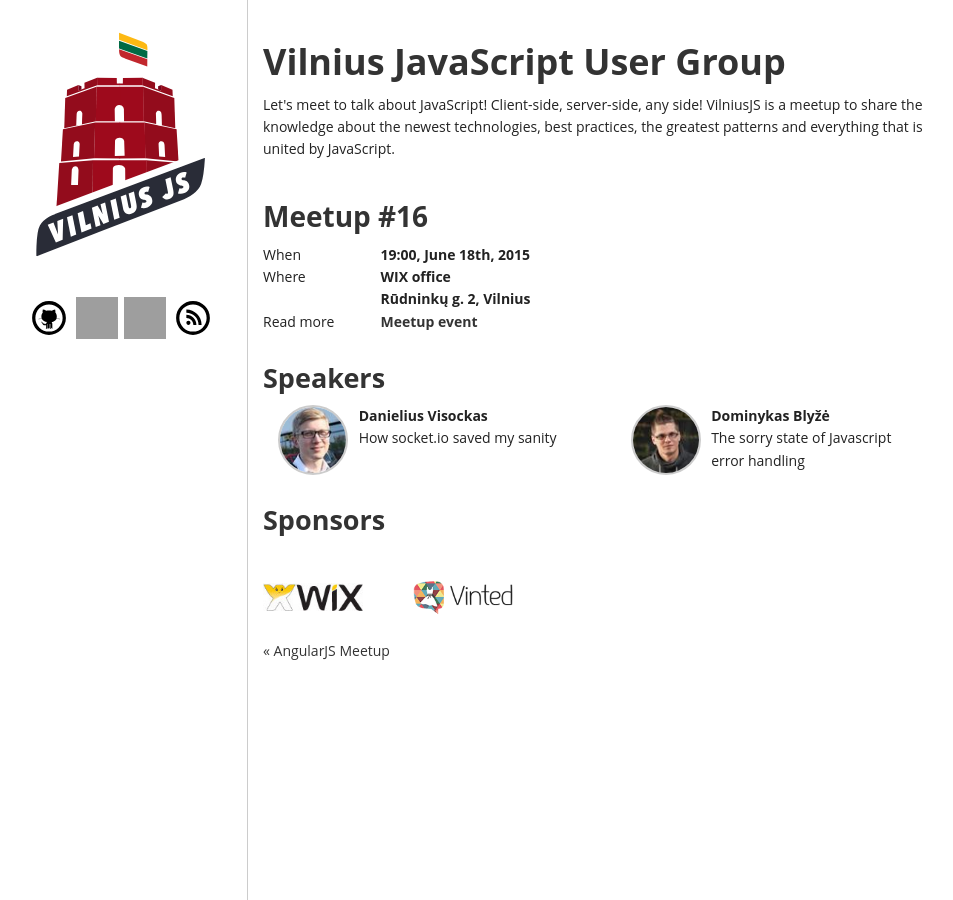
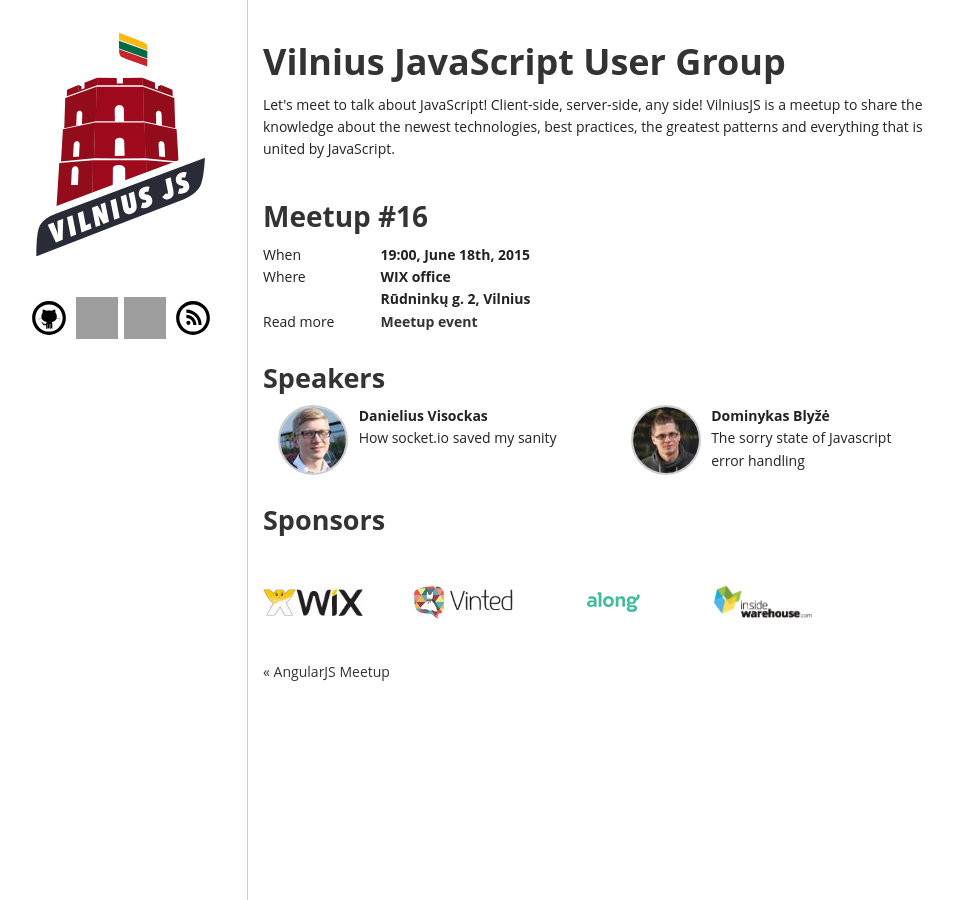
Before and after one commit to VilniusJS/vilniusjs.lt, a Jekyll site: the page built from _posts/2015-06-18-meetup16.html, in a window 1280 px wide. Shown: the whole page, without its empty margins (157-1110 px from the left). Built offline with Jekyll 4.4.1, drawn with Linux system fonts in a browser that asks for light colours; comment, search, counter and statistics services are not loaded; grey boxes are pictures that could not be loaded.

Commit message:
fix sponsors of meetup 16

```diff
--- /dev/null
+++ b/_includes/alongapp.html
@@ -0,0 +1,4 @@
+<a href="http://www.alongapp.com/">
+  <div class="sponsor alongapp">
+  </div>
+</a>
--- a/_posts/2015-06-18-meetup16.html
+++ b/_posts/2015-06-18-meetup16.html
@@ -51,8 +51,10 @@
 
 <h3>Sponsors</h3>
 <div class="row">
-  <div class="ten columns">
+  <div class="columns">
     {% include wix.html %}
     {% include vinted.html %}
+    {% include alongapp.html %}
+    {% include insidewarehouse.html %}
   </div>
 </div>
--- a/css/style.css
+++ b/css/style.css
@@ -118,6 +118,20 @@
   margin-right: 50px;
 }
 
+/*
+.SPONSOR {
+  background-image: url(../img/FILENAME);
+  height: HEIGHT;
+  margin-top: (110-HEIGHT)/2;
+}
+*/
+
+.alongapp {
+  background-image: url(../img/alongapp.png);
+  height: 75px;
+  margin-top: 17px;
+}
+
 .hub {
   background-image: url(../img/hub.png);
   width: 70px;
@@ -128,14 +142,14 @@
 
 .vinted {
   background-image: url(../img/vinted.png);
-  height: 41px;
-  margin-top: 30px;
+  height: 36px;
+  margin-top: 37px;
 }
 
 .insidewarehouse {
   background-image: url(../img/insidewarehouse.png);
-  height: 41px;
-  margin-top: 30px;
+  height: 35px;
+  margin-top: 37px;
 }
 
 .adform {
@@ -160,6 +174,6 @@
 
 .wix {
   background-image: url(../img/wix.jpg);
-  height: 41px;
-  margin-top: 30px;
+  height: 28px;
+  margin-top: 41px;
 }
```
Also changed, not shown: img/alongapp.png (added).
